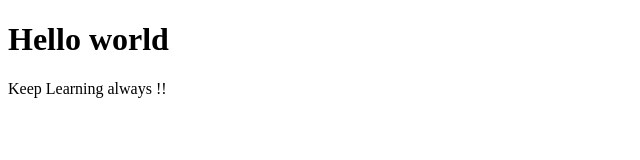
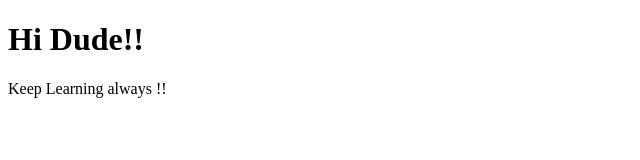
Before and after one commit to obapathu/obapathu.github.io, a plain HTML site: page index.html in a window 1280 px wide. Shown: the whole page, without its empty margins (0-640 px from the left). Drawn offline with Linux system fonts and the light colour scheme.

Commit message:
Update index.html

```diff
--- a/index.html
+++ b/index.html
@@ -6,7 +6,7 @@
     <title>Document</title>
 </head>
 <body>
-  <h1>Hello world</h1>
+  <h1>Hi Dude!! </h1>
     <p1> Keep Learning always  !! </p1>
 </body>
 </html>
```
